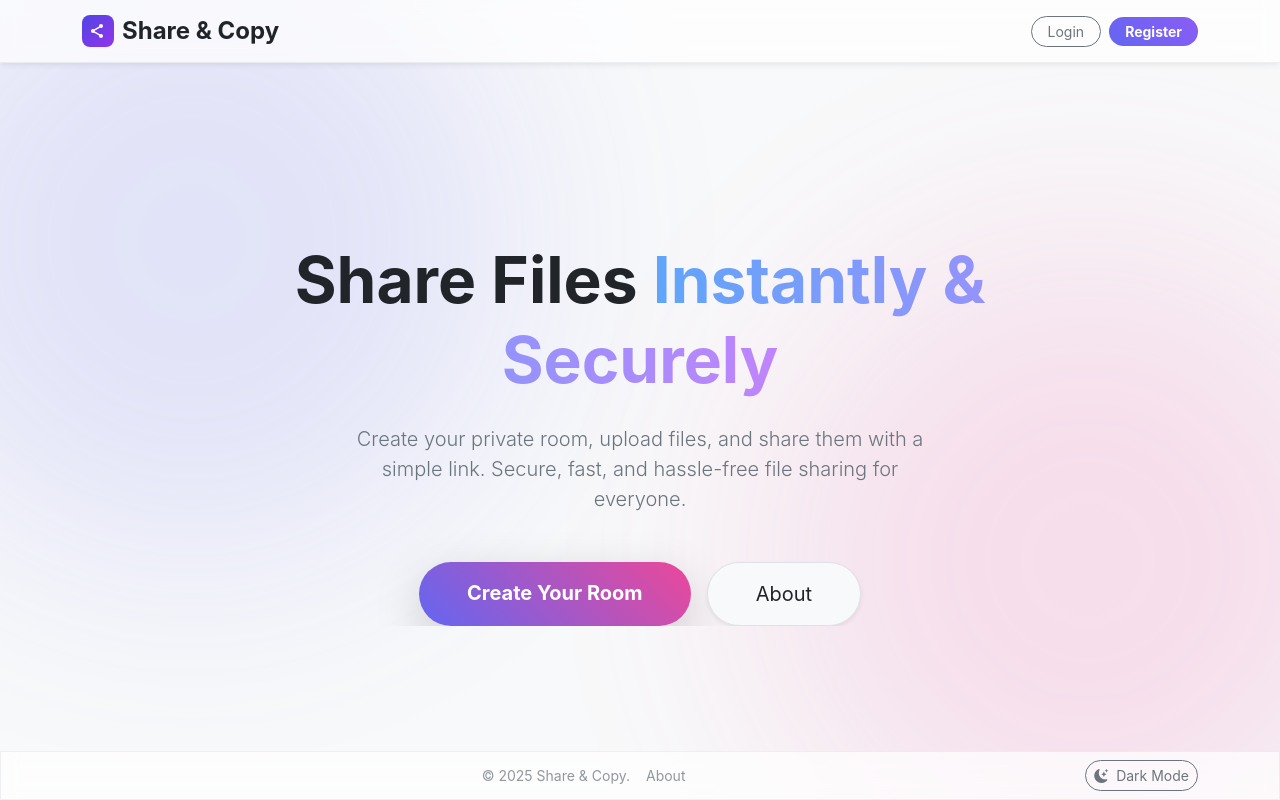
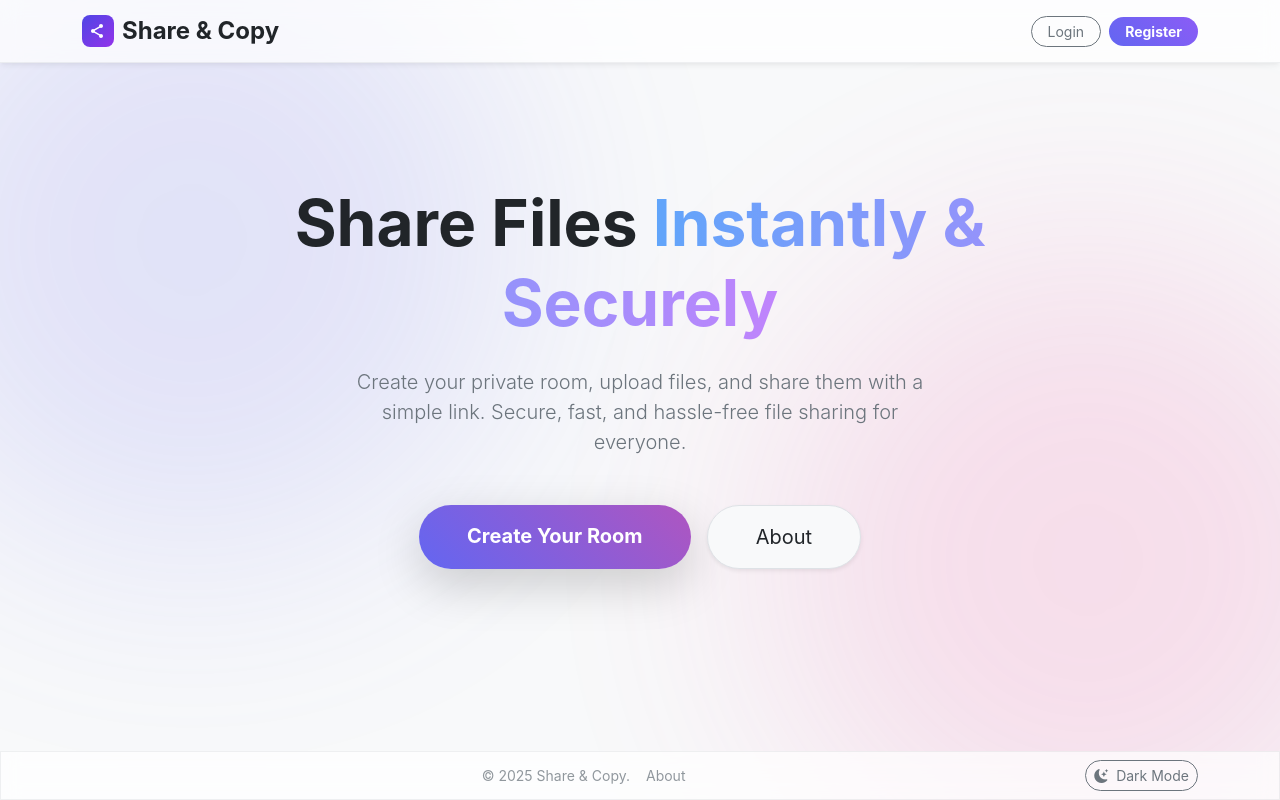
Before and after one commit to yaronserlin/ShareAndCopy, a React (Vite) app in the folder client/: page / in a window 1280 px wide. Built offline with nearby package versions, Linux system fonts and the light colour scheme; no server answers.

Commit message:
feat: introduce GradientButton and GlassCard components, and enhance button hover effects across pages.

```diff
--- a/client/src/components/Home.css
+++ b/client/src/components/Home.css
@@ -10,3 +10,16 @@
 .home-lead-text {
     max-width: 600px;
 }
+
+.btn-hover-effect {
+    transition: all 0.3s ease;
+}
+
+.btn-hover-effect:hover {
+    transform: translateY(-2px);
+    box-shadow: 0 10px 20px rgba(0, 0, 0, 0.2) !important;
+}
+
+.btn-hover-effect:active {
+    transform: translateY(1px);
+}
--- a/client/src/components/Home.jsx
+++ b/client/src/components/Home.jsx
@@ -8,7 +8,7 @@ const Home = () => {
     const { token, roomId } = useAuth();
 
     return (
-        <div className="h-100 position-relative overflow-hidden d-flex flex-column home-spacer">
+        <div className="flex-grow-1  position-relative overflow-hidden d-flex flex-column">
             <BackgroundDecorations />
 
             <main className="flex-grow-1 d-flex align-items-center justify-content-center text-center position-relative z-1">
@@ -28,7 +28,7 @@ const Home = () => {
                                             Go to My Room
                                         </GradientButton>
 
-                                        <Link to="/about" className="btn btn-lg btn-light border rounded-pill px-4 py-3 text-dark shadow-sm">
+                                        <Link to="/about" className="btn btn-lg btn-light border rounded-pill px-4 py-3 text-dark shadow-sm btn-hover-effect">
                                             About
                                         </Link>
                                     </div>
@@ -45,7 +45,7 @@ const Home = () => {
                                         <GradientButton to="/register">
                                             Create Your Room
                                         </GradientButton>
-                                        <Link to="/about" className="btn btn-lg btn-light border rounded-pill px-5 py-3 text-dark shadow-sm">
+                                        <Link to="/about" className="btn btn-lg btn-light border rounded-pill px-5 py-3 text-dark shadow-sm btn-hover-effect">
                                             About
                                         </Link>
                                     </div>
--- a/client/src/components/NotFound.jsx
+++ b/client/src/components/NotFound.jsx
@@ -1,6 +1,8 @@
 import React from 'react';
 import { Link, useLocation } from 'react-router-dom';
 import BackgroundDecorations from './common/BackgroundDecorations';
+import GlassCard from './common/GlassCard';
+import GradientButton from './common/GradientButton';
 
 const NotFound = ({ title: propTitle, message: propMessage }) => {
     const location = useLocation();
@@ -12,6 +14,7 @@ const NotFound = ({ title: propTitle, message: propMessage }) => {
     return (
         <div className="d-flex flex-column justify-content-center align-items-center flex-grow-1 transition-colors duration-300 text-center p-4">
             <BackgroundDecorations />
+            <GlassCard className="p-5">
                 <h1 className="display-1 fw-bold text-primary mb-3" style={{ background: 'linear-gradient(to right, #6366f1, #ec4899)', WebkitBackgroundClip: 'text', WebkitTextFillColor: 'transparent' }}>
                     404
                 </h1>
@@ -19,13 +22,10 @@ const NotFound = ({ title: propTitle, message: propMessage }) => {
                 <p className="lead text-secondary mb-5" style={{ maxWidth: '28rem' }}>
                     {displayMessage}
                 </p>
-            <Link
-                to="/"
-                className="btn btn-primary px-5 py-3 rounded-pill fw-bold shadow-sm"
-                style={{ background: '#4f46e5', borderColor: '#4f46e5' }}
-            >
+                <GradientButton to="/" className="px-5 py-3 rounded-pill fw-bold shadow-sm">
                     Go Home
-            </Link>
+                </GradientButton>
+            </GlassCard>
         </div>
     );
 };
--- /dev/null
+++ b/client/src/components/common/GradientButton.css
@@ -0,0 +1,17 @@
+.btn-gradient {
+    background: linear-gradient(45deg, #6366f1, #ec4899);
+    border: none;
+    color: white !important;
+    transition: all 0.3s ease;
+    background-size: 200% auto;
+}
+
+.btn-gradient:hover {
+    background-position: right center;
+    transform: translateY(-2px);
+    box-shadow: 0 10px 20px rgba(0, 0, 0, 0.2);
+}
+
+.btn-gradient:active {
+    transform: translateY(1px);
+}
--- a/client/src/components/common/GradientButton.jsx
+++ b/client/src/components/common/GradientButton.jsx
@@ -1,24 +1,21 @@
 import React from 'react';
 import { Link } from 'react-router-dom';
+import './GradientButton.css';
 
 const GradientButton = ({ to, onClick, children, className = '', type = 'button', disabled = false }) => {
-    const baseClasses = "btn btn-lg btn-primary rounded-pill px-5 py-3 fw-bold shadow-lg";
+    const baseClasses = "btn btn-lg btn-gradient rounded-pill px-5 py-3 fw-bold shadow-lg";
     const combinedClasses = `${baseClasses} ${className}`;
-    const style = {
-        background: 'linear-gradient(45deg, #6366f1, #ec4899)',
-        border: 'none',
-    };
 
     if (to) {
         return (
-            <Link to={to} className={combinedClasses} style={style}>
+            <Link to={to} className={combinedClasses}>
                 {children}
             </Link>
         );
     }
 
     return (
-        <button type={type} onClick={onClick} className={combinedClasses} style={style} disabled={disabled}>
+        <button type={type} onClick={onClick} className={combinedClasses} disabled={disabled}>
             {children}
         </button>
     );
```
Lines whose indentation alone changed are shown as unchanged.
